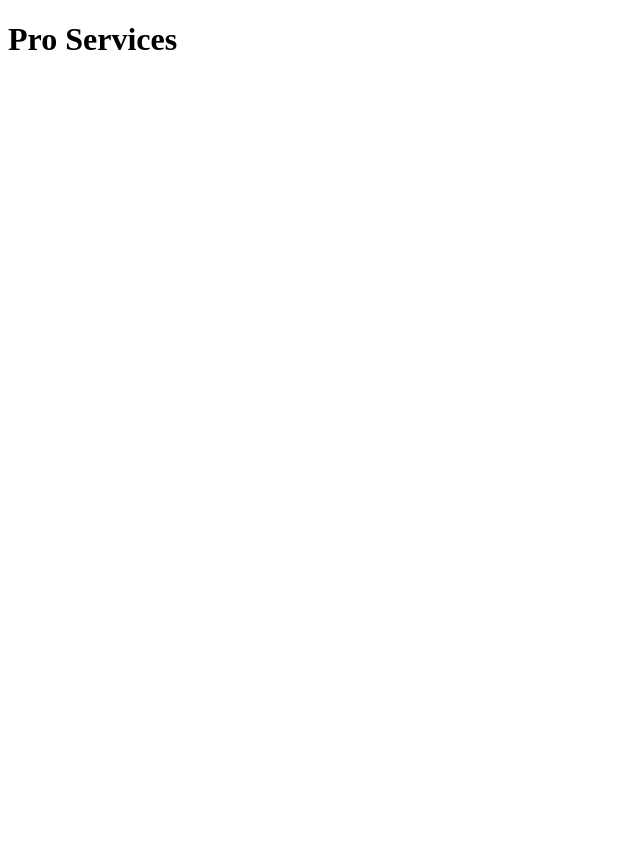
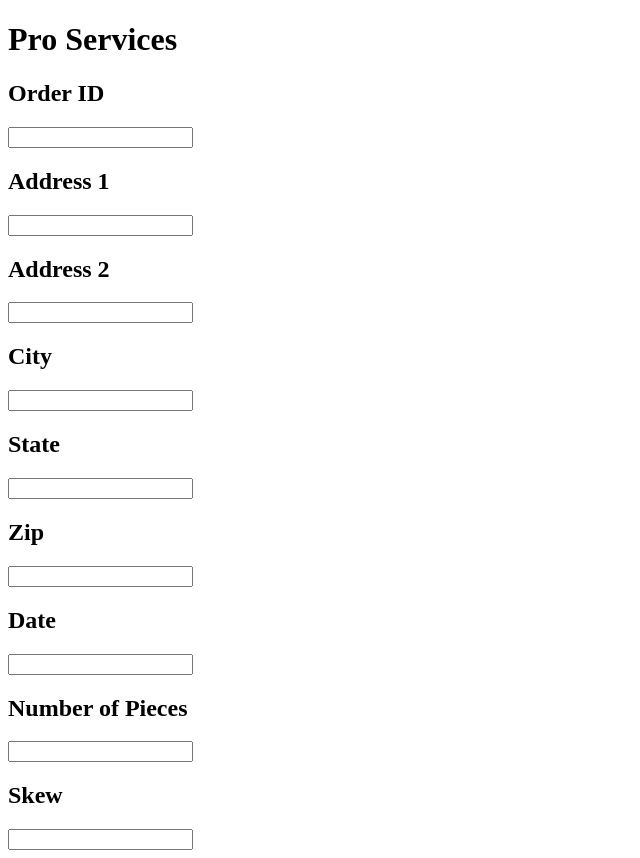
Before and after one commit to brandonkorf/brandonkorf.github.io, a plain HTML site: page index.html in a window 1280 px wide. Shown: the whole page, without its empty margins (0-640 px from the left). Before the commit the page ends 800 px from the top, so only its background shows below. Drawn offline with Linux system fonts and the light colour scheme.

Commit message:
Added Input fields
Added input fields so that order details may be added

```diff
--- a/index.html
+++ b/index.html
@@ -8,7 +8,109 @@
 </head>
 <body>
 	<h1>Pro Services</h1>
+
+	<h2>Order ID</h2>
+	<div>
+		<input type="text" name="orderID">
+	</div>
+
+	<h2>Address 1</h2>
+	<div>
+		<input id="autoAddress1" type="text" name="address1">
+	</div>
+
+	<h2>Address 2</h2>
+	<div>
+		<input id="autoAddress2" type="text" name="address2">
+	</div>
+
+	<h2>City</h2>
+	<div>
+		<input id="autoCity" type="text" name="city">
+	</div>
+
+	<h2>State</h2>
+	<div>
+		<input id="autoState" type="text" name="state">
+	</div>
+
+	<h2>Zip</h2>
+	<div>
+		<input id="autoZip" type="number" name="zip">
+	</div>
+
+	<h2>Date</h2>
+	<div>
+		<input id="date" type="text" name="date">
+	</div>
+
+	<h2>Number of Pieces</h2>
+	<div>
+		<input id="autoNumPieces" type="number" name="numPieces">
+	</div>
+
+	<h2>Skew</h2>
+	<div>
+		<input id="autoSkew" type="text" name="skew">
+	</div>
+
+
 	<script>
+		var availableAddress1 = [
+		"123 Sample Ave.",
+		"987 Real Rd.",
+		"678 Mountain Way"
+		];
+		$( "#autoAddress1" ).autocomplete({
+			source: availableAddress1
+		});
+
+		var availableAddress2 = [
+		"Apt. #1",
+		"Apt. #E"
+		];
+		$( "#autoAddress2" ).autocomplete({
+			source: availableAddress2
+		});
+
+		var availableCity = [
+		"Albuquerque",
+		"Denver",
+		"Rio Rancho"
+		];
+		$( "#autoCity" ).autocomplete({
+			source: availableCity
+		});
+
+		var availableState = [
+		"Colorado",
+		"New Mexico"
+		];
+		$( "#autoState" ).autocomplete({
+			source: availableState
+		});
+
+		var availableZip = [
+		"87124",
+		"87156",
+		"53703",
+		"53115"
+		];
+		$( "#autoZip" ).autocomplete({
+			source: availableZip
+		});
+
+		$( "#date" ).datepicker();
+
+		var availableSkew = [
+		"Skew Sample",
+		"Dishwasher Complete Installation",
+		"Fridge Pick-up"
+		];
+		$( "#autoState" ).autocomplete({
+			source: availableState
+		});
+
 		$.getJSON("./sample.json", function(json) {
 			console.log(json.length);
 			for(var i = 0; i < json.length; i++) {
@@ -21,6 +123,8 @@
 		.success(function() { console.log("success"); })
 		.error(function() { console.log("error"); })
 		.complete(function() { console.log("complete"); });
+
+
 	</script>
 </body>
 </html>
--- a/sample.json
+++ b/sample.json
@@ -6,6 +6,7 @@
 		"city": "Rio Rancho",
 		"state": "New Mexico",
 		"zip": "87124",
+		"date": "12/25/1986",
 		"numpieces": "6",
 		"Skew": "Sample Skew"
 	}
@@ -16,8 +17,9 @@
 		"city": "Albuquerque",
 		"state": "New Mexico",
 		"zip": "87156",
+		"date": "01/19/1992",
 		"numpieces": "1",
-		"Skew": "Sample Skew"
+		"Skew": "Dishwasher Complete Installation"
 	}
 	{
 		"id": "3",
@@ -26,7 +28,8 @@
 		"city": "Denver",
 		"state": "Colorado",
 		"zip": "84201",
+		"date": "02/29/2016",
 		"numpieces": "3",
-		"Skew": "Sample Skew"
+		"Skew": "Fridge Pick-up"
 	}
 ]
```
